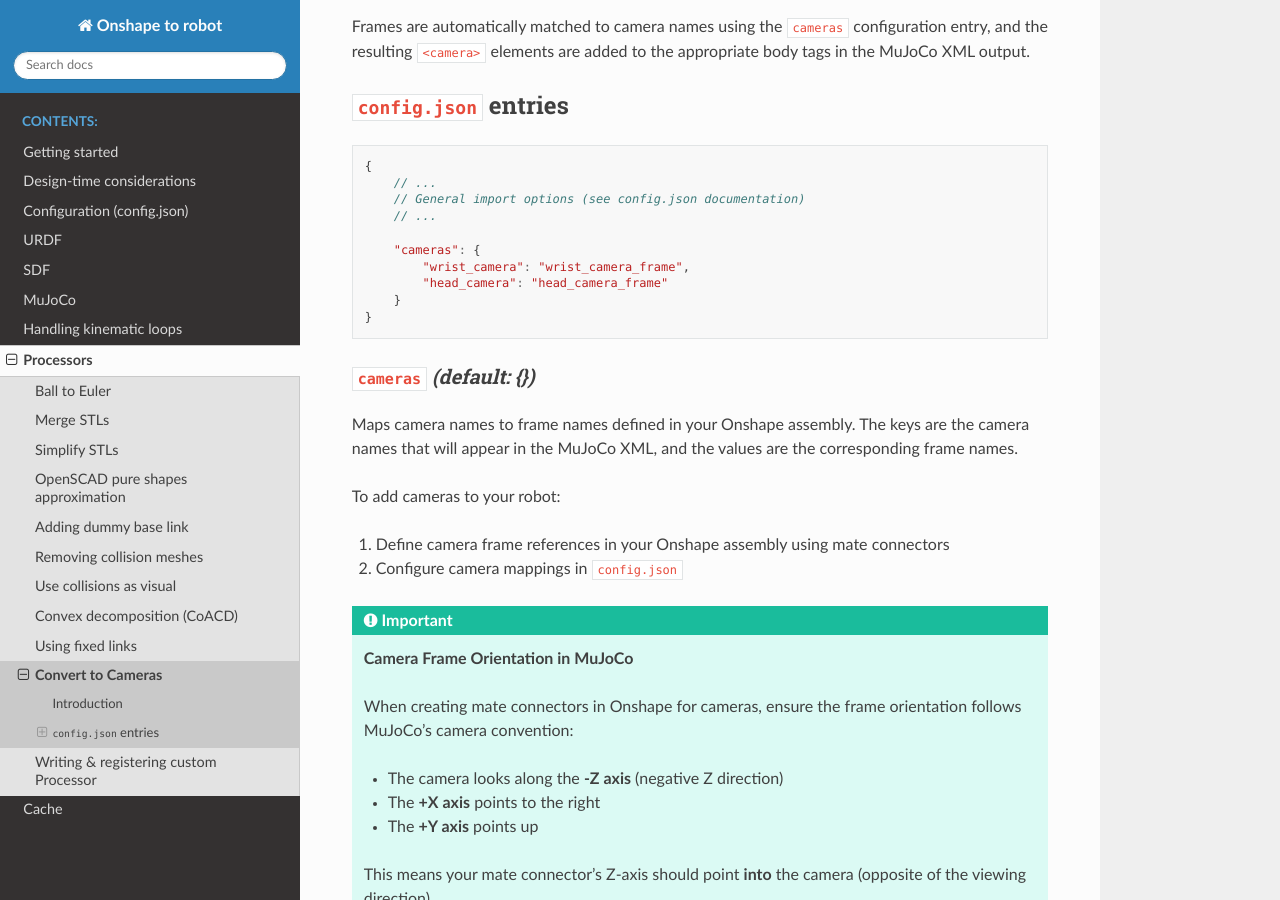
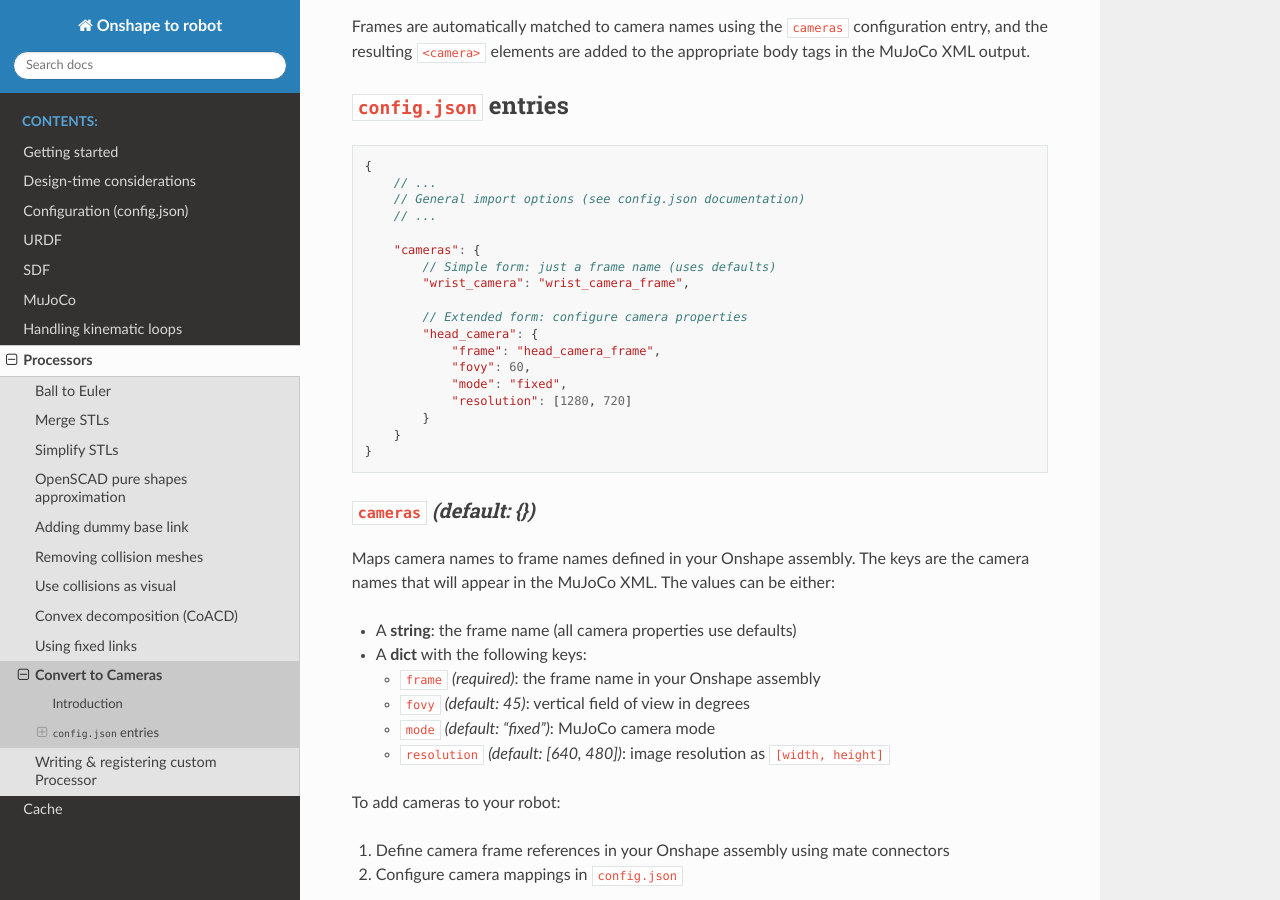
Before and after one commit to Rhoban/onshape-to-robot, a Sphinx documentation site: the page built from docs/source/processor_convert_to_cameras.rst, in a window 1280 px wide and 900 px high, scrolled down 274 px. Built offline with Sphinx 7.4.7 and the Read the Docs theme 3.1.0, drawn with Linux system fonts in a browser that asks for light colours.

Commit message:
Make camera fovy, mode, and resolution configurable per reviewer comment

```diff
--- a/docs/source/processor_convert_to_cameras.rst
+++ b/docs/source/processor_convert_to_cameras.rst
@@ -21,15 +21,31 @@
         // ...
 
         "cameras": {
+            // Simple form: just a frame name (uses defaults)
             "wrist_camera": "wrist_camera_frame",
-            "head_camera": "head_camera_frame"
+
+            // Extended form: configure camera properties
+            "head_camera": {
+                "frame": "head_camera_frame",
+                "fovy": 60,
+                "mode": "fixed",
+                "resolution": [1280, 720]
+            }
         }
     }
 
 ``cameras`` *(default: {})*
 ~~~~~~~~~~~~~~~~~~~~~~~~~~~
 
-Maps camera names to frame names defined in your Onshape assembly. The keys are the camera names that will appear in the MuJoCo XML, and the values are the corresponding frame names.
+Maps camera names to frame names defined in your Onshape assembly. The keys are the camera names that will appear in the MuJoCo XML. The values can be either:
+
+* A **string**: the frame name (all camera properties use defaults)
+* A **dict** with the following keys:
+
+  * ``frame`` *(required)*: the frame name in your Onshape assembly
+  * ``fovy`` *(default: 45)*: vertical field of view in degrees
+  * ``mode`` *(default: "fixed")*: MuJoCo camera mode
+  * ``resolution`` *(default: [640, 480])*: image resolution as ``[width, height]``
 
 To add cameras to your robot:
 
```
Also changed, not shown: 1 other file.
